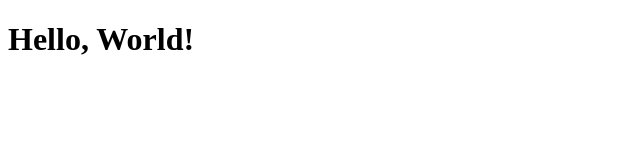
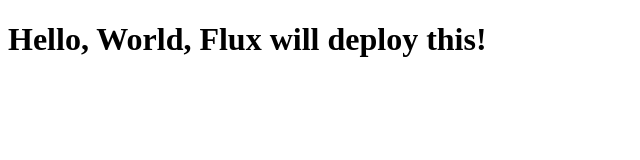
Before and after one commit to rlewan/nginx-static, a plain HTML site: page content/index.html in a window 1280 px wide. Shown: the whole page, without its empty margins (0-640 px from the left). Drawn offline with Linux system fonts and the light colour scheme.

Commit message:
Update content

```diff
--- a/content/index.html
+++ b/content/index.html
@@ -5,6 +5,6 @@
     <title>Nginx Static</title>
   </head>
   <body>
-    <h1>Hello, World!</h1>
+    <h1>Hello, World, Flux will deploy this!</h1>
   </body>
 </html>
```
